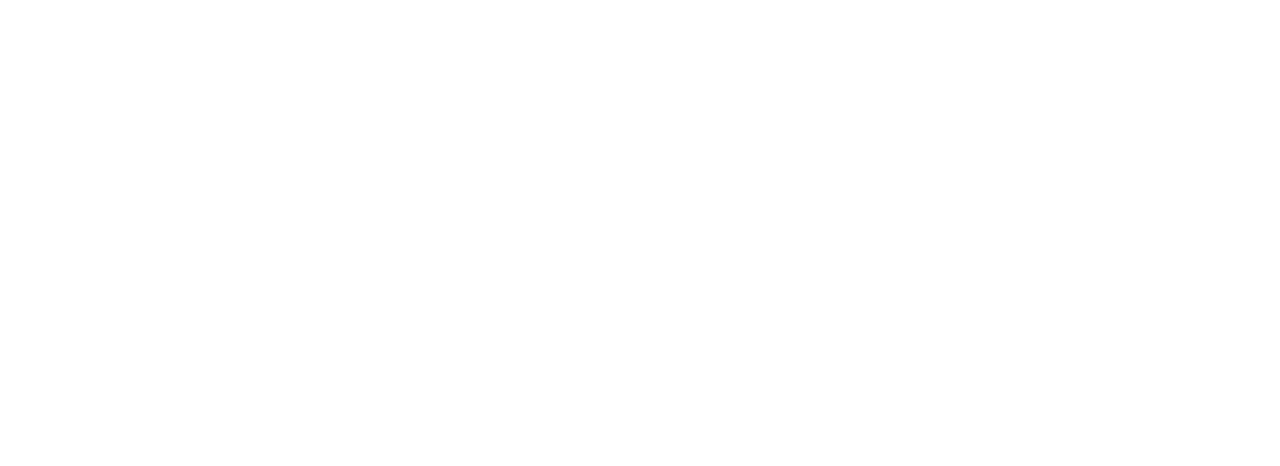
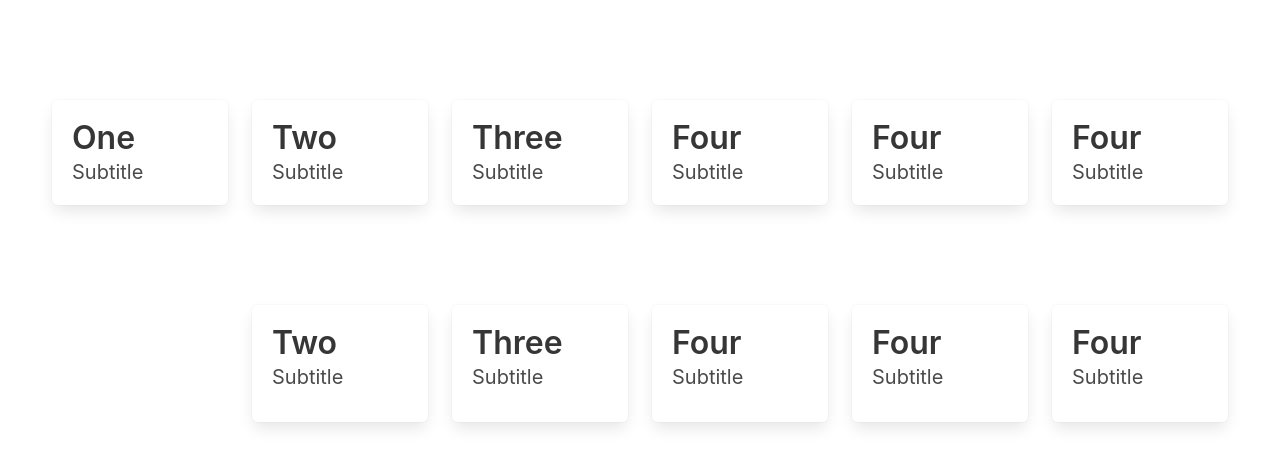
Before and after one commit to yoohooitstoo/final-project, a React (Create React App) app in the folder client/: page /main in a window 1280 px wide. Shown: the top 466 px of the page. Built offline with nearby package versions, Linux system fonts and the light colour scheme; grey boxes are pictures that could not be loaded.

Commit message:
fix bookinfo, start main page, empty nav component

```diff
--- a/client/src/containers/Main/Main.css
+++ b/client/src/containers/Main/Main.css
@@ -0,0 +1,3 @@
+.bookrow {
+  margin-top: 100px;
+}
--- a/client/src/containers/Main/Main.jsx
+++ b/client/src/containers/Main/Main.jsx
@@ -1,13 +1,91 @@
 import React, { Component } from 'react';
+import './Main.css';
 // import { Link } from 'react-router-dom';
 
 class Main extends Component {
   render() {
     return (
       // Navbar component
-      <div className= "container">
-        <div className= "columns is-full"></div>
-
+      <div className="container">
+        <div className="columns is-full bookrow">
+          <div class="tile is-ancestor">
+            <div class="tile is-parent">
+              <article class="tile is-child box">
+                <p class="title">One</p>
+                <p class="subtitle">Subtitle</p>
+              </article>
+            </div>
+            <div class="tile is-parent">
+              <article class="tile is-child box">
+                <p class="title">Two</p>
+                <p class="subtitle">Subtitle</p>
+              </article>
+            </div>
+            <div class="tile is-parent">
+              <article class="tile is-child box">
+                <p class="title">Three</p>
+                <p class="subtitle">Subtitle</p>
+              </article>
+            </div>
+            <div class="tile is-parent">
+              <article class="tile is-child box">
+                <p class="title">Four</p>
+                <p class="subtitle">Subtitle</p>
+              </article>
+            </div>
+            <div class="tile is-parent">
+              <article class="tile is-child box">
+                <p class="title">Four</p>
+                <p class="subtitle">Subtitle</p>
+              </article>
+            </div>
+            <div class="tile is-parent">
+              <article class="tile is-child box">
+                <p class="title">Four</p>
+                <p class="subtitle">Subtitle</p>
+              </article>
+            </div>
+          </div>
+        </div>
+        <div className="columns is-full bookrow">
+          <div class="tile is-ancestor">
+            <div class="tile is-parent image">
+              <figure class="image is-3by2">
+                <img src="https://placekitten.com/200/300"/>
+              </figure>
+            </div>
+            <div class="tile is-parent">
+              <article class="tile is-child box">
+                <p class="title">Two</p>
+                <p class="subtitle">Subtitle</p>
+              </article>
+            </div>
+            <div class="tile is-parent">
+              <article class="tile is-child box">
+                <p class="title">Three</p>
+                <p class="subtitle">Subtitle</p>
+              </article>
+            </div>
+            <div class="tile is-parent">
+              <article class="tile is-child box">
+                <p class="title">Four</p>
+                <p class="subtitle">Subtitle</p>
+              </article>
+            </div>
+            <div class="tile is-parent">
+              <article class="tile is-child box">
+                <p class="title">Four</p>
+                <p class="subtitle">Subtitle</p>
+              </article>
+            </div>
+            <div class="tile is-parent">
+              <article class="tile is-child box">
+                <p class="title">Four</p>
+                <p class="subtitle">Subtitle</p>
+              </article>
+            </div>
+          </div>
+        </div>
       </div>
     );
   }
```
